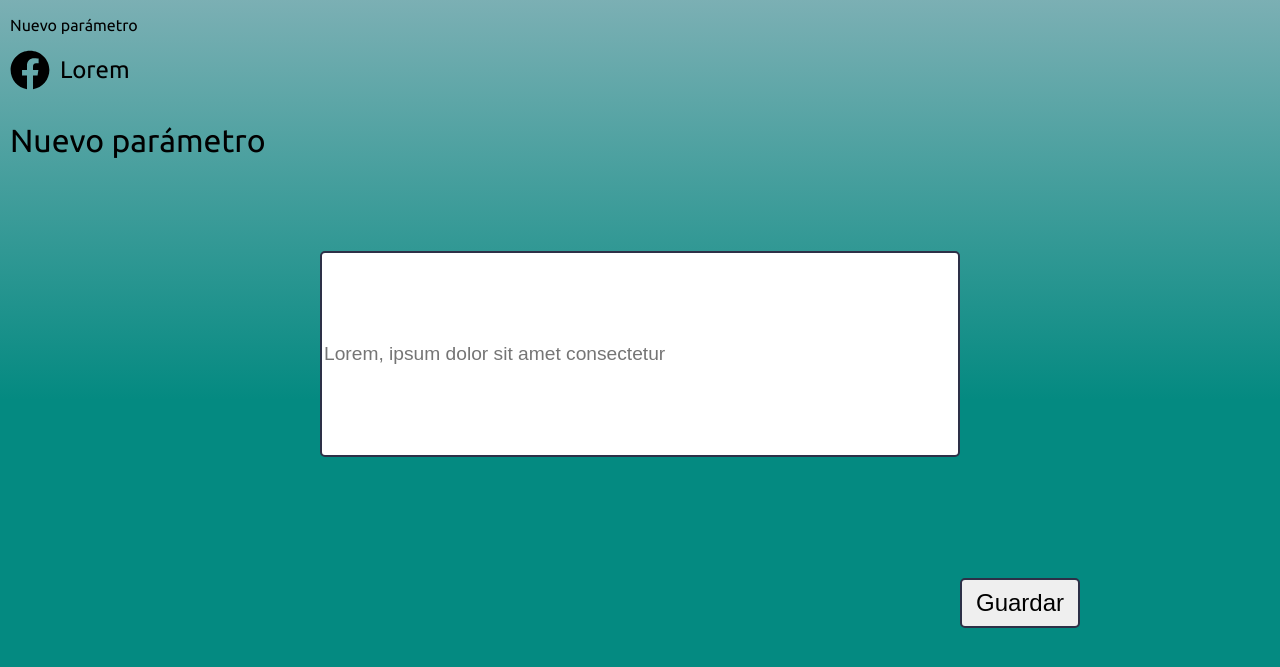
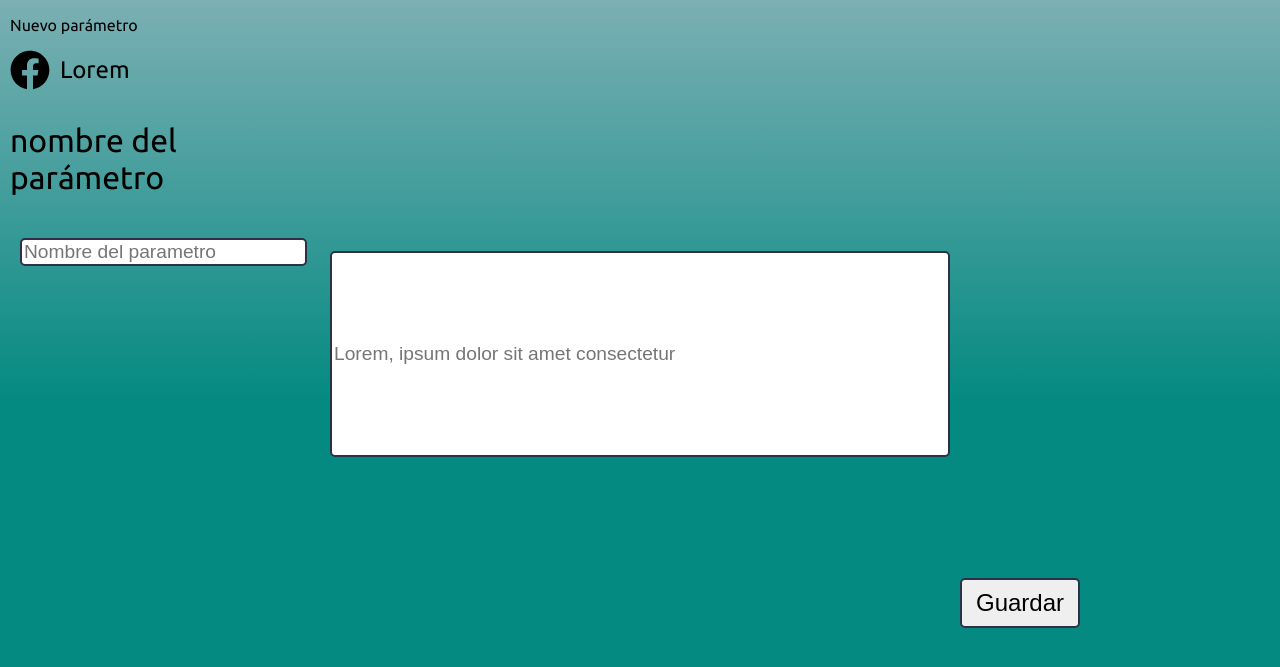
Before and after one commit to Irequipe/tesis, a PHP site: page /SIP/html/nuevoparametro.html in a window 1280 px wide. Shown: the part 80-747 px from the top of the page. Run offline with PHP 8.4, Linux system fonts and the light colour scheme.

Commit message:
fix de boton e input en pagina de nuevo parametro

```diff
--- a/SIP/css/mediaqueries.css
+++ b/SIP/css/mediaqueries.css
@@ -100,4 +100,7 @@
         height: 88.5vh;
         justify-content: center;
     }
+    .nparametro-right{
+        justify-content: center;
+    }
 }
--- a/SIP/css/styles.css
+++ b/SIP/css/styles.css
@@ -467,12 +467,21 @@ footer p{
     display: flex;
     align-items: center;
 }
+.nparametro-left input{
+    width: 90%;
+    border: 2px solid var(--morado);
+    border-radius: 5px;
+    font-size: 1.2rem;
+    margin: 10px;
+
+}
 .nparametro-mid input{
     width: 100%;
     height: 200px;
     border: 2px solid var(--morado);
     border-radius: 5px;
     font-size: 1.2rem;
+    margin: 10px;
 }
 .nparametro-right{
     display: flex;
--- a/SIP/html/nuevoparametro.html
+++ b/SIP/html/nuevoparametro.html
@@ -28,7 +28,8 @@
                 <img src="../imgs/FACEBOOK.svg" alt="red social">
                 <span>Lorem</span>
             </div>
-            <p class="dos">Nuevo parámetro</p>
+            <p class="dos">nombre del parámetro</p>
+            <input type="text" placeholder="Nombre del parametro">
         </section>
         <section class="nparametro-mid">
             <input type="text" placeholder="Lorem, ipsum dolor sit amet consectetur">
```
